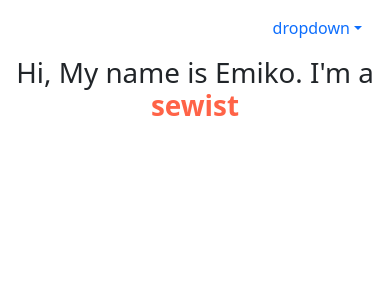
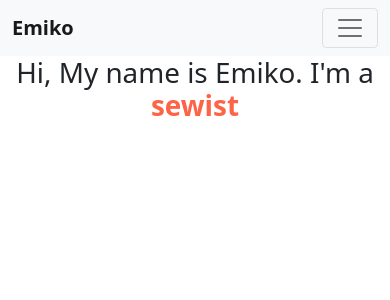
Before and after one commit to ejpijoan/myPortfolio, a React (Create React App) app: page / in a window 390 px wide. Shown: the top 300 px of the page. Built offline with nearby package versions, Linux system fonts and the light colour scheme.

Commit message:
changes navbar to be offcanvas with a hamburger

```diff
--- a/src/Navigation.js
+++ b/src/Navigation.js
@@ -1,18 +1,30 @@
 import './Navigation.css';
 import React, {Component} from 'react'
-import {Navbar, Nav, Container, NavDropdown} from 'react-bootstrap'
+import {Navbar, Nav, Container, Offcanvas} from 'react-bootstrap'
 
 class Navigation extends Component {
     render(){
         return(
-            <Navbar className='navbar' bg='white'>
-                <Container className='justify-content-end'>
-                    <NavDropdown className='dropdown' title='dropdown'>
-                        <NavDropdown.Item className='navlink' href="/">Emiko</NavDropdown.Item>
-                        <NavDropdown.Divider/>
-                        <NavDropdown.Item className='navlink' href="/about">About</NavDropdown.Item>
-                        <NavDropdown.Item className='navlink' href="/portfolio">Work</NavDropdown.Item>
-                    </NavDropdown>
+            <Navbar className='navbar' bg='light' expand={false}>
+                <Container fluid>
+                    <Navbar.Brand className='brand' href="/">Emiko</Navbar.Brand>
+                    <Navbar.Toggle aria-controls='offcanvasNavbar' />
+                    <Navbar.Offcanvas
+                    id='offcanvasNavbar'
+                    aria-labelledby='offcanvasNavbarLabel'
+                    placement='end'
+                    >
+                        <Offcanvas.Header closeButton>
+                            <Offcanvas.Title id='NavbarLabel'>Emiko</Offcanvas.Title>
+                        </Offcanvas.Header>
+                        <Offcanvas.Body>
+                            <Nav className='justify-content-end flex-grow-1 pe-3'>
+                                <Nav.Link className='navlink' href="/about">About</Nav.Link>
+                                <Nav.Link className='navlink' href="/portfolio">Work</Nav.Link>
+                            </Nav>
+                        </Offcanvas.Body>
+                    </Navbar.Offcanvas>
+
                 </Container>
             </Navbar>
         )
```
